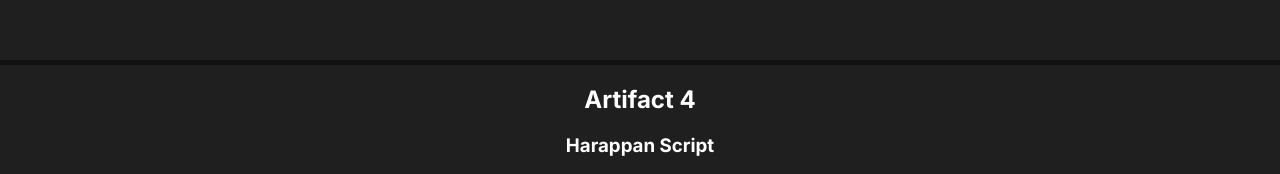
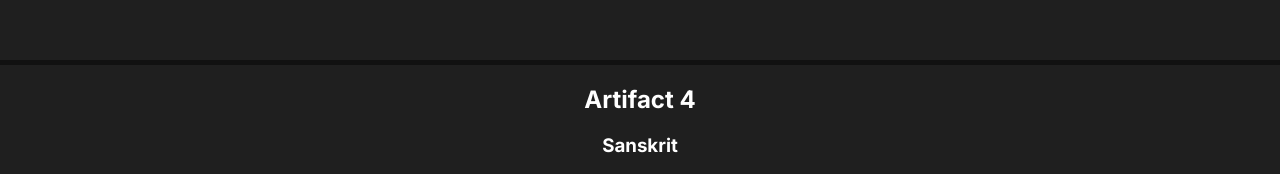
Before and after one commit to graigs-list/Artifacts_Site, a plain HTML site: page index.html in a window 1280 px wide. Shown: the part 3101-3275 px from the top of the page. Drawn offline with Linux system fonts and the light colour scheme.

Commit message:
added sanskrit

```diff
--- a/index.html
+++ b/index.html
@@ -38,7 +38,7 @@
     </div>
     <div class="item">
       <h2 id="fourth">Artifact 4</h2>
-      <h3>Harappan Script</h3>
+      <h3>Sanskrit</h3>
       <img src="./images/harappanscript.png">
     </div>
     <div class="item">
```
Also changed, not shown: 1 other file.
